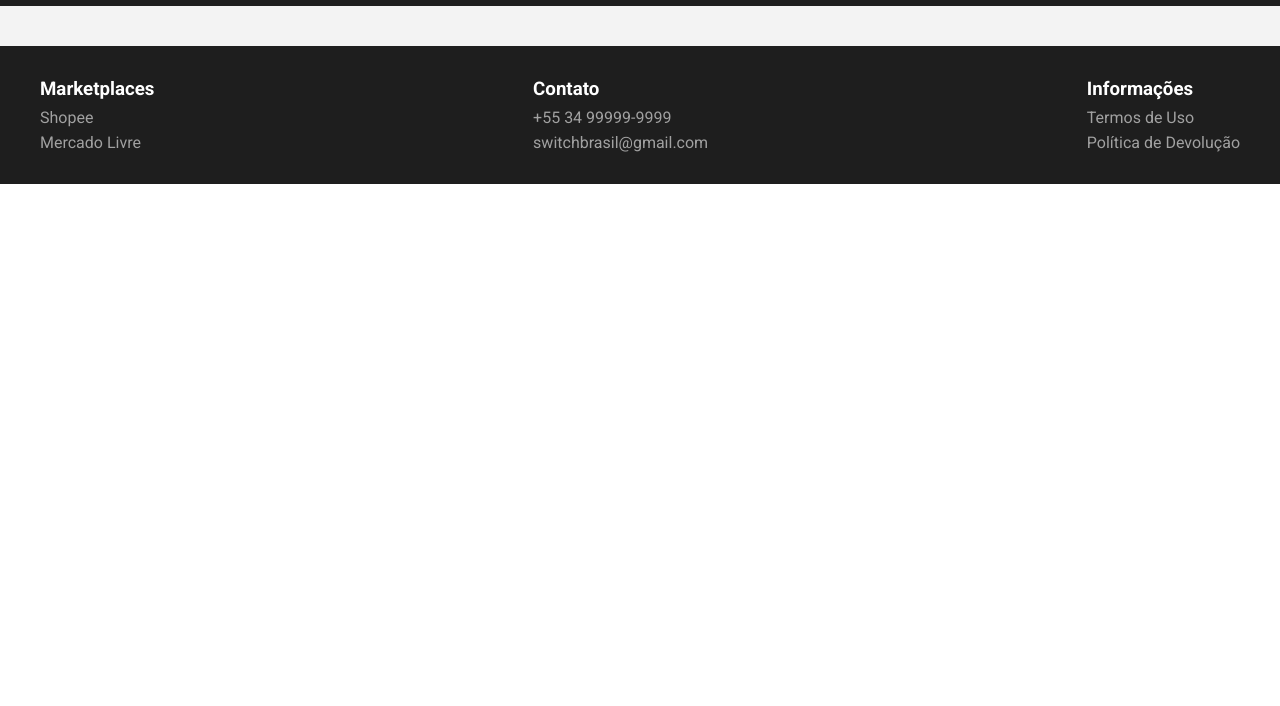
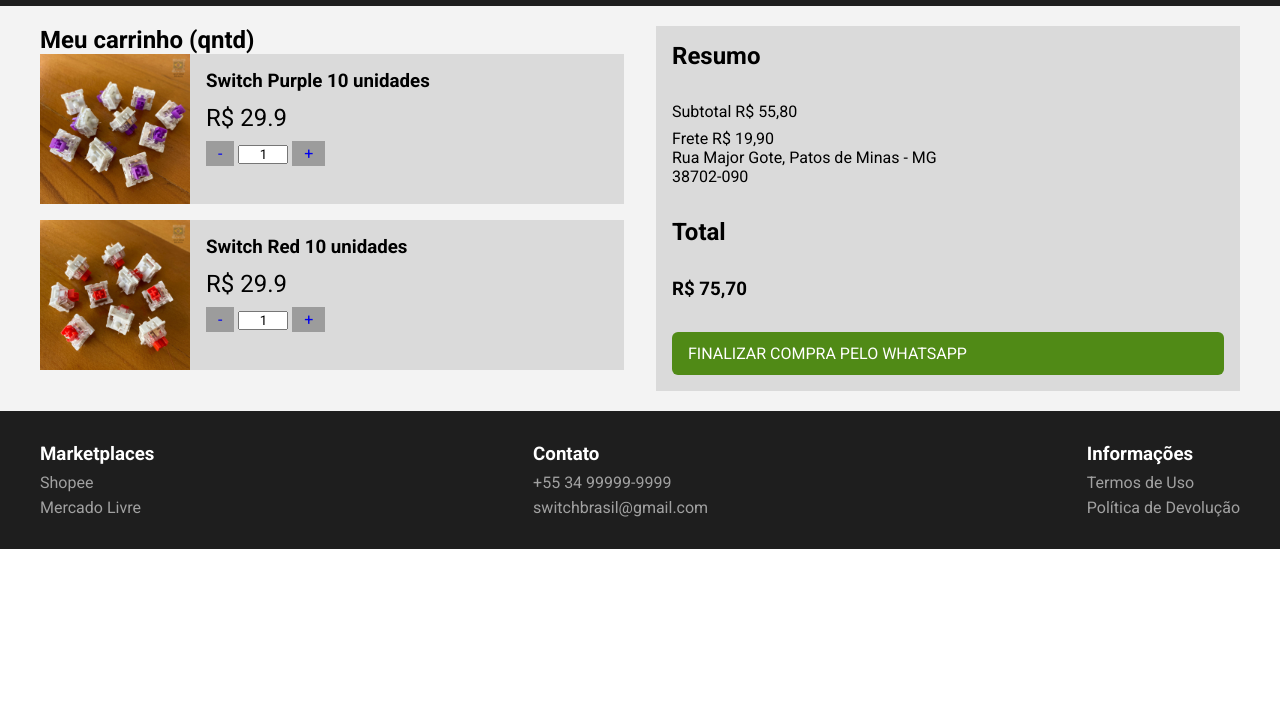
Before and after one commit to danielwzr/site-ecommerce, a plain HTML site: page carrinho.html in a window 1280 px wide. Shown: the part 94-800 px from the top of the page. Drawn offline with Linux system fonts and the light colour scheme.

Commit message:
carrinho

```diff
--- a/carrinho.html
+++ b/carrinho.html
@@ -12,6 +12,7 @@
     <link rel="icon" href="img/logo.png">
     <link rel="stylesheet" href="css/colors.css">
     <link rel="stylesheet" href="css/style.css">
+    <link rel="stylesheet" href="css/carrinho.css">
 </head>
 
 <body>
@@ -31,7 +32,7 @@
                     </li>  -->
                     <li class="menu-icon">
                         <a href="carrinho.html">
-                            <span id="qtd-carrinho">1</span>
+                            <span id="qtd-carrinho"></span>
                             <img src="img/icons/carrinho.svg" alt="Carrinho">
                         </a>
                     </li>
@@ -56,7 +57,29 @@
     </header>
 
     <main>
+        <div class="carrinho container">
+            <div>
+                <h2>Meu carrinho (qntd)</h2>
+                <ul class="carrinho-lista" id="carrinho-lista">
 
+                </ul>
+            </div>
+            <div class="carrinho-resumo">
+                <h2>Resumo</h2>
+                <div>
+                    <span>Subtotal R$ 55,80</span>
+                    <!--  <div>
+                        <span>Cupom</span>
+                        <input type="text">
+                    </div>
+-->
+                    <span>Frete R$ 19,90 <br> Rua Major Gote, Patos de Minas - MG <br> 38702-090</span>
+                </div>
+                <h2>Total</h2>
+                <h3>R$ 75,70</h3>
+                <a href="#" id="fazer-pedido">FINALIZAR COMPRA PELO WHATSAPP</a>
+            </div>
+        </div>
     </main>
 
     <footer class="footer-bg">
@@ -87,6 +110,8 @@
             </div>
         </div>
     </footer>
+
+    <script src="carrinho.js"></script>
 </body>
 
 </html>
--- /dev/null
+++ b/carrinho.js
@@ -0,0 +1,55 @@
+const btnFazerPedido = document.getElementById("fazer-pedido");
+const carrinho = [
+    {
+        nome: "Switch Purple 10 unidades",
+        preco: 29.90,
+        precoPix: 27,
+        imagem: "img/purple.jpg",
+        id: 1
+    },
+    {
+        nome: "Switch Red 10 unidades",
+        preco: 29.90,
+        precoPix: 27,
+        imagem: "img/red.jpg",
+        id: 2
+    }
+]
+var mensagem = `Olá, tenho interesse nos seguintes itens: `;
+carrinho.forEach(item => {
+    mensagem = mensagem + "%0a→ " + 1 + " unidade do produto " + item.nome;
+})
+
+btnFazerPedido.addEventListener("click", () => {
+    window.open("https://api.whatsapp.com/send?phone=3497743681&text=" + mensagem);
+})
+
+
+
+const ulCarrinho = document.getElementById("carrinho-lista");
+carrinho.forEach(produto => {
+    const liProduto = document.createElement("li");
+    liProduto.innerHTML = `
+    <li class="carrinho-item">
+    <img src=${produto.imagem} alt=${produto.nome}>
+    <div class="carrinho-item-text">
+        <h3>
+            ${produto.nome}
+        </h3>
+        <span>R$ ${produto.preco}</span>
+        <div>
+            <a href="#" id="carrinho-item-menos">-</a>
+            <input type="text" value=1>
+            <a href="#" id="carrinho-item-mais">+</a>
+        </div>
+    </div>
+</li>`
+    ulCarrinho.appendChild(liProduto)
+})
+
+
+
+/* ADICIONA AO CARRINHO */
+const qtdCarrinho = document.getElementById("qtd-carrinho");
+window.localStorage.setItem("qtdCarrinho", carrinho.length);
+qtdCarrinho.innerText = carrinho.length;
--- /dev/null
+++ b/css/carrinho.css
@@ -0,0 +1,64 @@
+.carrinho {
+    display: grid;
+    grid-template-columns: 1fr 1fr;
+    gap: 32px;
+}
+
+.carrinho-lista{
+    display: flex;
+    flex-direction: column;
+    gap: 16px;
+}
+
+.carrinho-lista img {
+    max-width: 150px;
+}
+
+.carrinho-lista li {
+    display: flex;
+    background-color: rgb(218, 218, 218);
+}
+
+.carrinho-item-text{
+    padding: 16px;
+    display: flex;
+    flex-direction: column;
+    gap: 12px;
+}
+
+
+#carrinho-item-menos,
+#carrinho-item-mais {
+    padding: 3px 12px;
+    background-color: rgb(156, 156, 156);
+}
+
+.carrinho-item-text input{
+    width: 50px;
+    text-align: center;
+}
+
+.carrinho-item span{
+    font-size: 24px;
+}
+
+.carrinho-resumo {
+    background-color: rgb(218, 218, 218);
+    padding: 16px;
+    display: flex;
+    flex-direction: column;
+    gap: 32px;
+}
+
+.carrinho-resumo > div{
+    display: flex;
+    flex-direction: column;
+    gap: 8px;
+}
+
+.carrinho-resumo a {
+    padding: 12px 16px;
+    color: white;
+    background-color: rgb(80, 138, 22);
+    border-radius: 6px;
+}
--- a/index.js
+++ b/index.js
@@ -38,7 +38,6 @@ listaDeProdutos.forEach(produto => {
     <a href="produto.html?id=${produto.id}">
         <img src=${produto.imagem} alt="${produto.nome}">
     </a>
-    <button onclick="console.log('${produto.id}')">sadas</button>
         <p>${produto.nome}</p>
         <span>R$ ${produto.preco}</span>
         <br>
@@ -49,6 +48,6 @@ listaDeProdutos.forEach(produto => {
 /* MONTA PRODUTOS HTML */
 
 
-/* ADICIONA AO CARRINHO */
+/* BUSCA QTD DE ITENS NO CARRINHO */
 const qtdCarrinho = document.getElementById("qtd-carrinho");
-console.log(qtdCarrinho)
+qtdCarrinho.innerText = window.localStorage.getItem("qtdCarrinho");
--- a/produto.js
+++ b/produto.js
@@ -63,3 +63,6 @@ produtoContainer.innerHTML = `
 </div>`;
 
 //$("a").attr("href", '?fruit=' + 'apple');
+
+const qtdCarrinho = document.getElementById("qtd-carrinho");
+qtdCarrinho.innerText = window.localStorage.getItem("qtdCarrinho");
```
